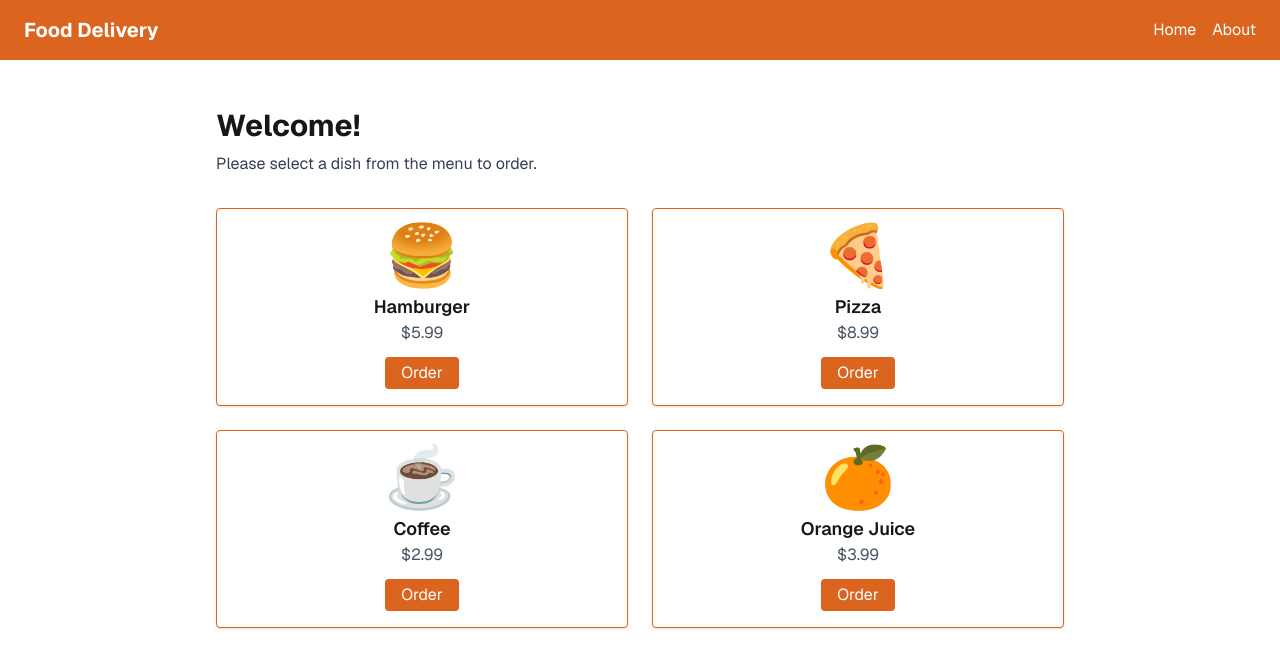
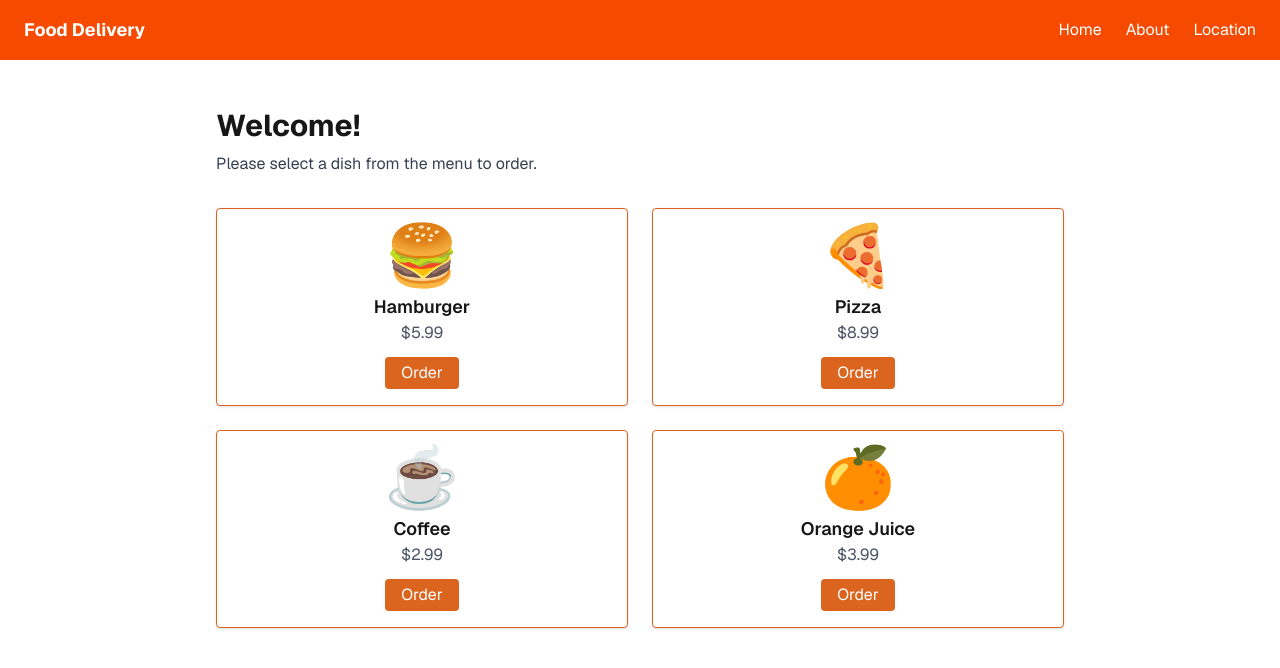
Before and after one commit to Mikoseptap/ProjekPBS-ASP, a Next.js app in the folder frontend/: page / in a window 1280 px wide. Shown: the top 668 px of the page. Built offline with nearby package versions, Linux system fonts and the light colour scheme.

Commit message:
huda: final  page.tsx

```diff
--- /dev/null
+++ b/frontend/app/about/page.tsx
@@ -0,0 +1,23 @@
+export default function AboutPage() {
+    return (
+      <div className="max-w-3xl mx-auto px-6 py-12 text-white">
+        <h1 className="text-4xl font-bold mb-6 text-orange-500">About Us</h1>
+
+        <p className="mb-4 text-lg leading-relaxed">
+          Welcome to <span className="font-semibold">Food Delivery</span>! We are a passionate team of food lovers dedicated to bringing your favorite meals straight to your doorstep — quickly, carefully, and with a smile.
+        </p>
+
+        <p className="mb-4 text-lg leading-relaxed">
+          Our mission is to make ordering food simple and satisfying. Whether you're craving a juicy hamburger, a cheesy slice of pizza, or a refreshing drink, we've got just what you need.
+        </p>
+
+        <p className="mb-4 text-lg leading-relaxed">
+          We proudly partner with trusted local restaurants and use smart logistics to ensure your meals arrive fresh, hot, and fast. Thank you for supporting local businesses and choosing us to feed your cravings!
+        </p>
+
+        <p className="mt-8 text-sm italic text-gray-400">
+          Built with ❤️ by the Food Delivery team.
+        </p>
+      </div>
+    );
+  }
--- /dev/null
+++ b/frontend/app/location/page.tsx
@@ -0,0 +1,22 @@
+export default function LocationPage() {
+    return (
+      <div className="max-w-3xl mx-auto px-4 py-10 text-white">
+        <h1 className="text-3xl font-bold mb-4">Our Location</h1>
+        <p className="mb-4">
+          📍 Main Branch: Jl. Makanan Enak No. 123, Jakarta, Indonesia
+        </p>
+        <p className="mb-4">
+          🕒 Open Hours: 10.00 - 22.00 WIB
+        </p>
+        <p className="mb-4">
+          📞 Contact: +62 812-3456-7890
+        </p>
+        <iframe
+          className="w-full h-64 mt-6"
+          src="https://www.google.com/maps/embed?pb=!1m18!1m12!1m3!1d126917.59016905186!2d106.68943196869888!3d-6.2297283601894655!2m3!1f0!2f0!3f0!3m2!1i1024!2i768!4f13.1!3m3!1m2!1s0x2e69f3e6f10101db%3A0x4d51b802c51cdb5a!2sJakarta!5e0!3m2!1sen!2sid!4v1686997123123!5m2!1sen!2sid"
+          allowFullScreen
+          loading="lazy"
+        />
+      </div>
+    );
+  }
--- a/frontend/app/page.tsx
+++ b/frontend/app/page.tsx
@@ -2,13 +2,14 @@ export default function Home() {
   return (
     <main className="bg-[#db641f4] min-h-screen font-sans">
       {/* Header */}
-      <header className="bg-[#db641f] text-white px-6 py-4 flex justify-between items-center">
-        <h1 className="text-xl font-bold">Food Delivery</h1>
-        <nav className="space-x-4">
-          <a href="#" className="hover:underline">Home</a>
-          <a href="#" className="hover:underline">About</a>
-        </nav>
-      </header>
+      <nav className="bg-orange-600 text-white px-6 py-4 flex justify-between items-center">
+        <div className="font-bold text-lg">Food Delivery</div>
+        <div className="space-x-6">
+        <a href="/app" className="hover:underline">Home</a>
+        <a href="/about" className="hover:underline">About</a>
+        <a href="/location" className="hover:underline">Location</a> {/* ← Tambahan */}
+        </div>
+      </nav>
 
       {/* Content */}
       <section className="max-w-4xl mx-auto py-12 px-6">
```
